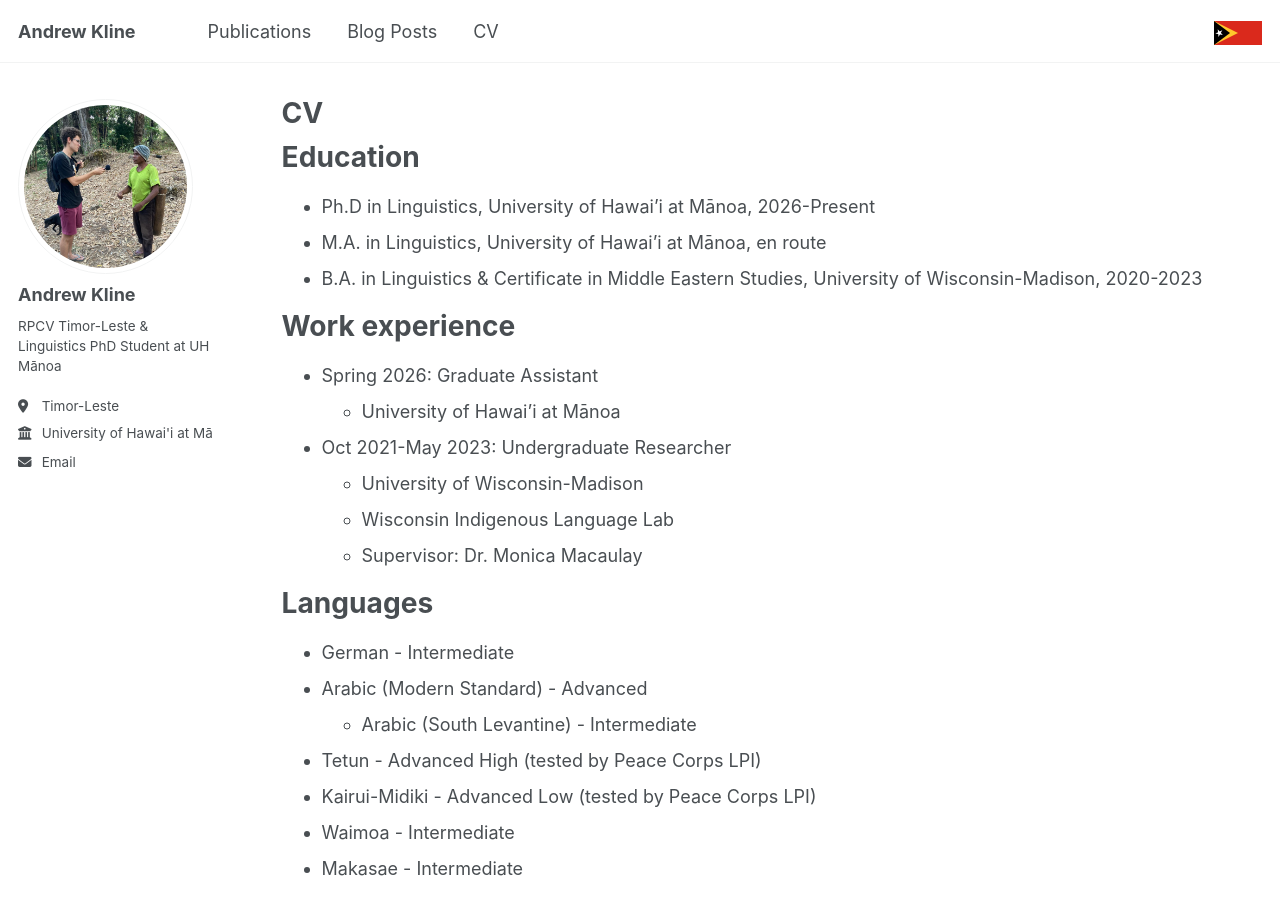
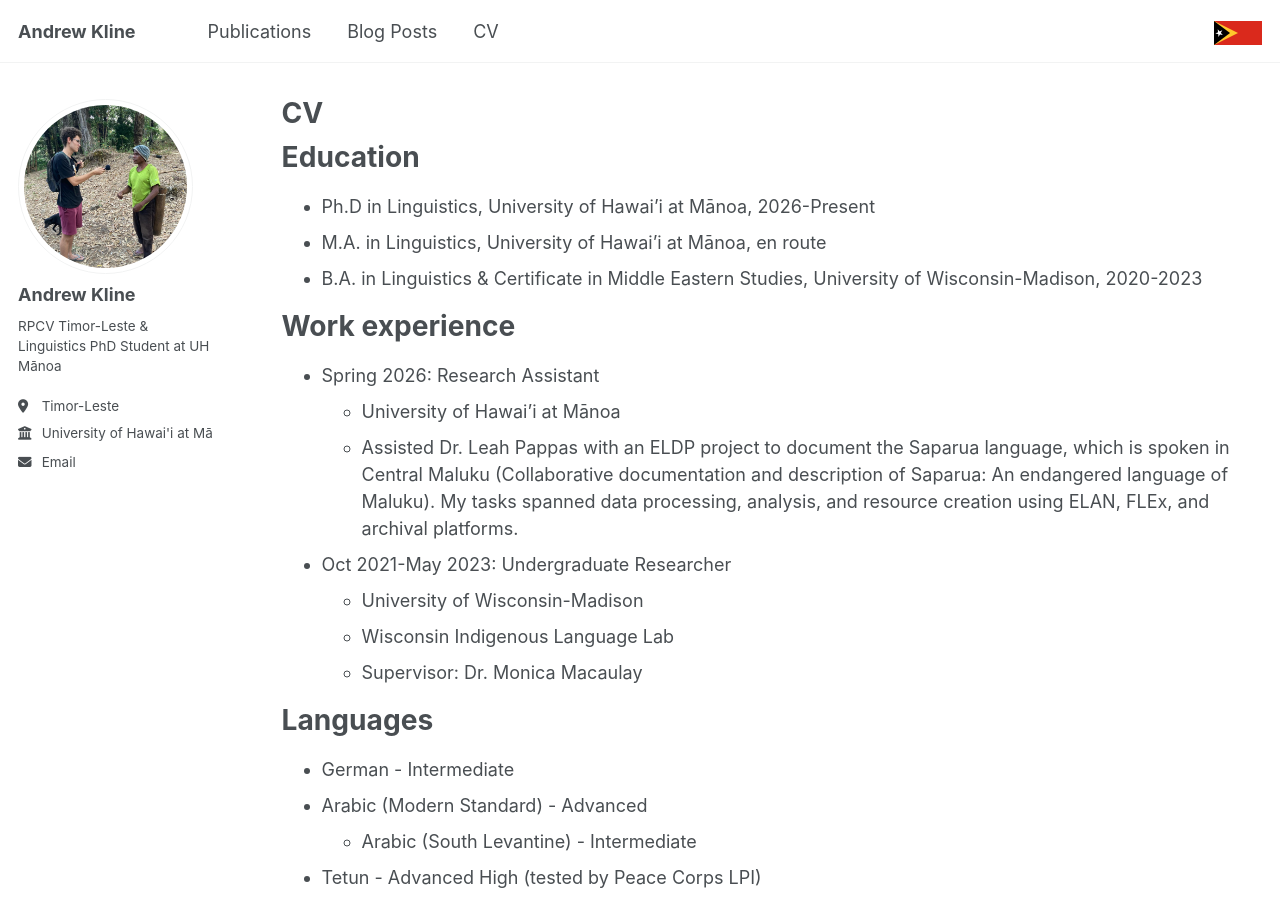
Before and after one commit to andrewlkline/andrewlkline.github.io, a Jekyll site: the page built from _pages/cv.md, in a window 1280 px wide and 900 px high. Built offline with Jekyll 4.4.1, drawn with Linux system fonts in a browser that asks for light colours; a script that is not in the unit is left out.

Commit message:
Change job title and add project details
Updated job title from Graduate Assistant to Research Assistant and added details about the ELDP project.

```diff
--- a/_pages/cv.md
+++ b/_pages/cv.md
@@ -17,8 +17,10 @@ Education
 
 Work experience
 ======
-* Spring 2026: Graduate Assistant
+* Spring 2026: Research Assistant
   * University of Hawai'i at Mānoa
+  * Assisted Dr. Leah Pappas with an ELDP project to document the Saparua language, which is spoken in Central Maluku (Collaborative documentation and description of Saparua: An endangered language of Maluku). My tasks spanned data processing, analysis, and resource creation using ELAN, FLEx, and archival platforms.
+
 
 * Oct 2021-May 2023: Undergraduate Researcher
   * University of Wisconsin-Madison
```
